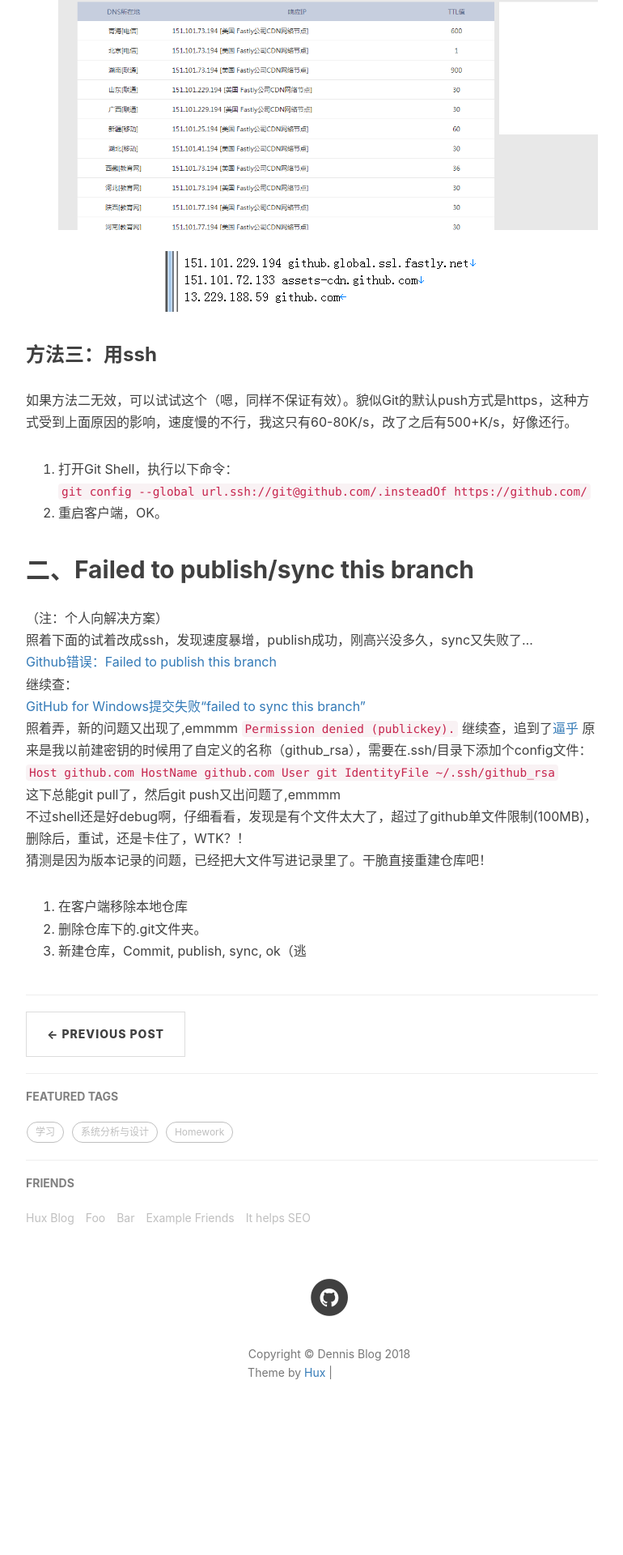
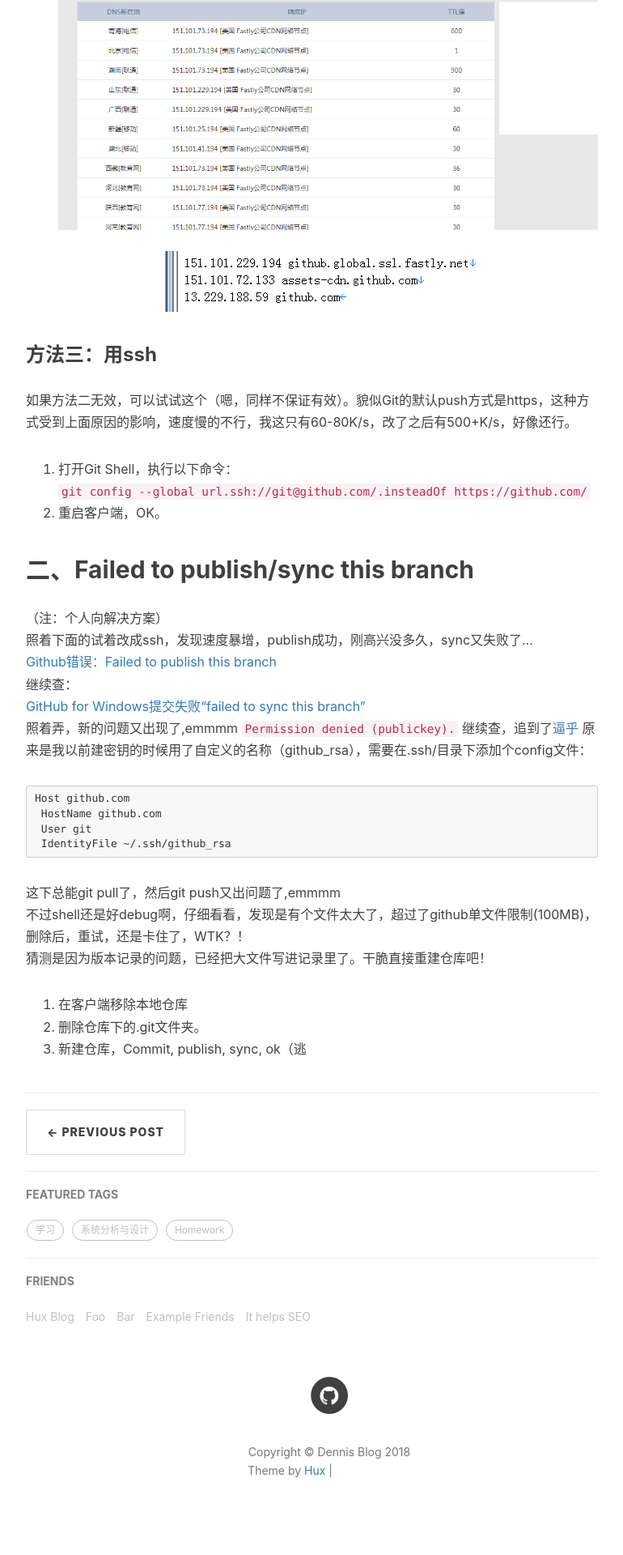
Before and after one commit to dennis-leee/my937889621.github.io, a Jekyll site: the page built from _posts/2018-05-07-solutionForGithub.markdown, in a window 1280 px wide. Shown: the part 1212-3132 px from the top of the page at 81% size, without its empty margins (233-1003 px from the left). Built offline with Jekyll 4.4.1, drawn with Linux system fonts in a browser that asks for light colours; nearby versions of some CDN libraries; comment, search, counter and statistics services are not loaded; before the commit the page ends 3011 px from its top, so only the background shows below that; grey boxes are pictures that could not be loaded.

````diff
--- a/_posts/2018-05-07-solutionForGithub.markdown
+++ b/_posts/2018-05-07-solutionForGithub.markdown
@@ -41,10 +41,12 @@ tags:
 `Permission denied (publickey).`
 继续查，追到了[逼乎](https://www.zhihu.com/question/21402411)
 原来是我以前建密钥的时候用了自定义的名称（github_rsa），需要在.ssh/目录下添加个config文件：
-`Host github.com
+```
+Host github.com
  HostName github.com
  User git
- IdentityFile ~/.ssh/github_rsa`
+ IdentityFile ~/.ssh/github_rsa
+ ```
 这下总能git pull了，然后git push又出问题了,emmmm
 不过shell还是好debug啊，仔细看看，发现是有个文件太大了，超过了github单文件限制(100MB)，删除后，重试，还是卡住了，WTK？！
 猜测是因为版本记录的问题，已经把大文件写进记录里了。干脆直接重建仓库吧！
````
